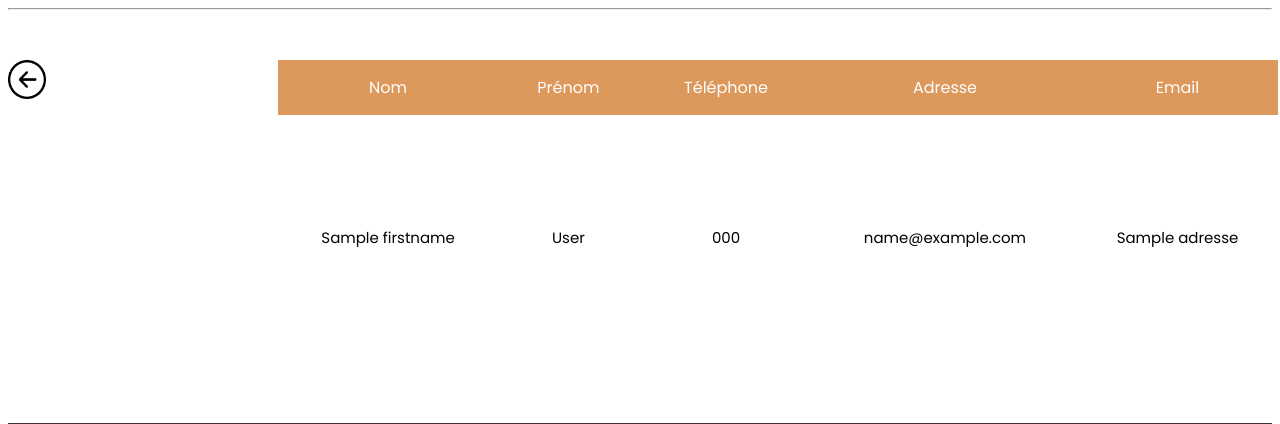
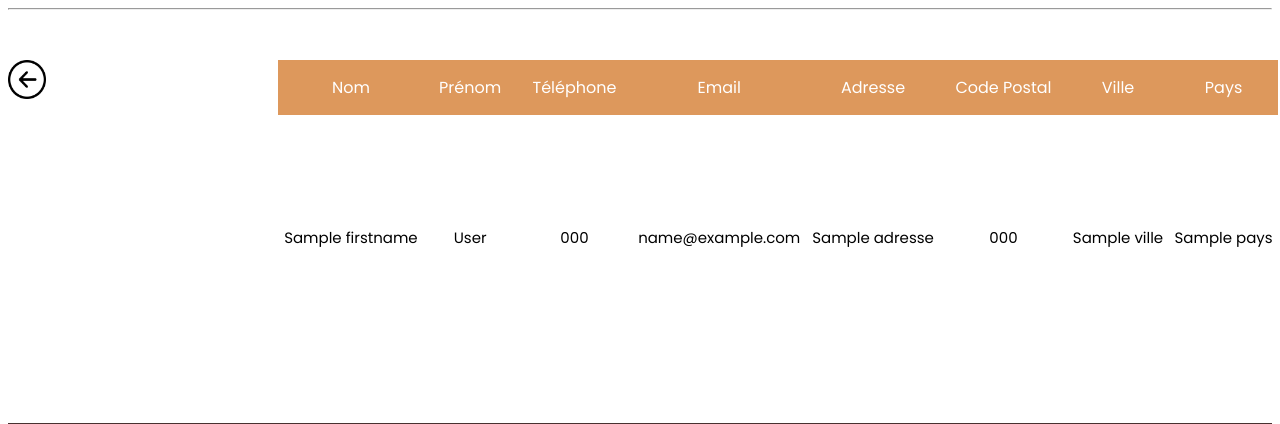
Before and after one commit to sdcmb/Bor-al, a Symfony app: template templates/gestion/clients/liste_clients.html.twig in a window 1280 px wide. Shown: the part 266-690 px from the top of the page. Run offline with Twig, Linux system fonts and the light colour scheme; the template is opened without the code that fills it: most values are stand-ins (such as "Sample title", 1, 10 or a date in 2020); some libraries are stand-ins or nearby versions.

Commit message:
Modif affichage liste clients

```diff
--- a/public/gestionSlider/defaultSpeed.txt
+++ b/public/gestionSlider/defaultSpeed.txt
@@ -1 +1 @@
-3000
+1000
--- a/templates/gestion/clients/liste_clients.html.twig
+++ b/templates/gestion/clients/liste_clients.html.twig
@@ -13,8 +13,12 @@
         <th>Nom</th>
         <th>Prénom</th>
         <th>Téléphone</th>
+        <th>Email</th>
         <th>Adresse</th>
-        <th>Email</th>
+        <th>Code Postal</th>
+        <th>Ville</th>
+        <th>Pays</th>
+
       </tr>
     </thead>
 
@@ -26,6 +30,9 @@
         <td>{{user.telephone}}</td>				<!--   Affiche téléphone user  -->
         <td>{{user.email}}</td>		       	<!--   Affiche email user  -->
         <td>{{user.adresse}}</td>			  	<!--   Affiche adresse user  -->
+        <td>{{user.codepostal}}</td>			<!--   Affiche codepostal user  -->
+        <td>{{user.ville}}</td>			    	<!--   Affiche ville user  -->
+        <td>{{user.pays}}</td>			     	<!--   Affiche pays user  -->
       </tr>
       {% endfor %}
     </tbody>
```
